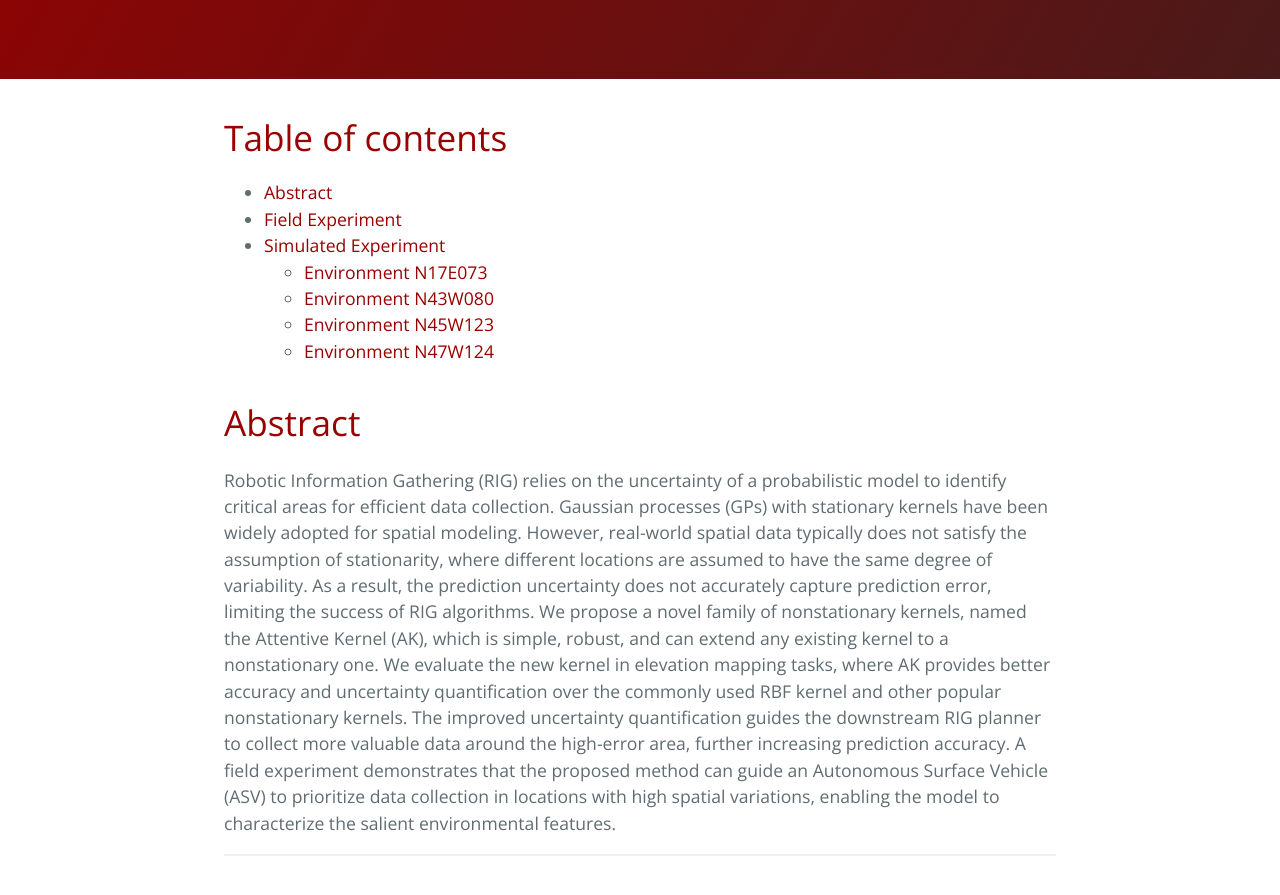
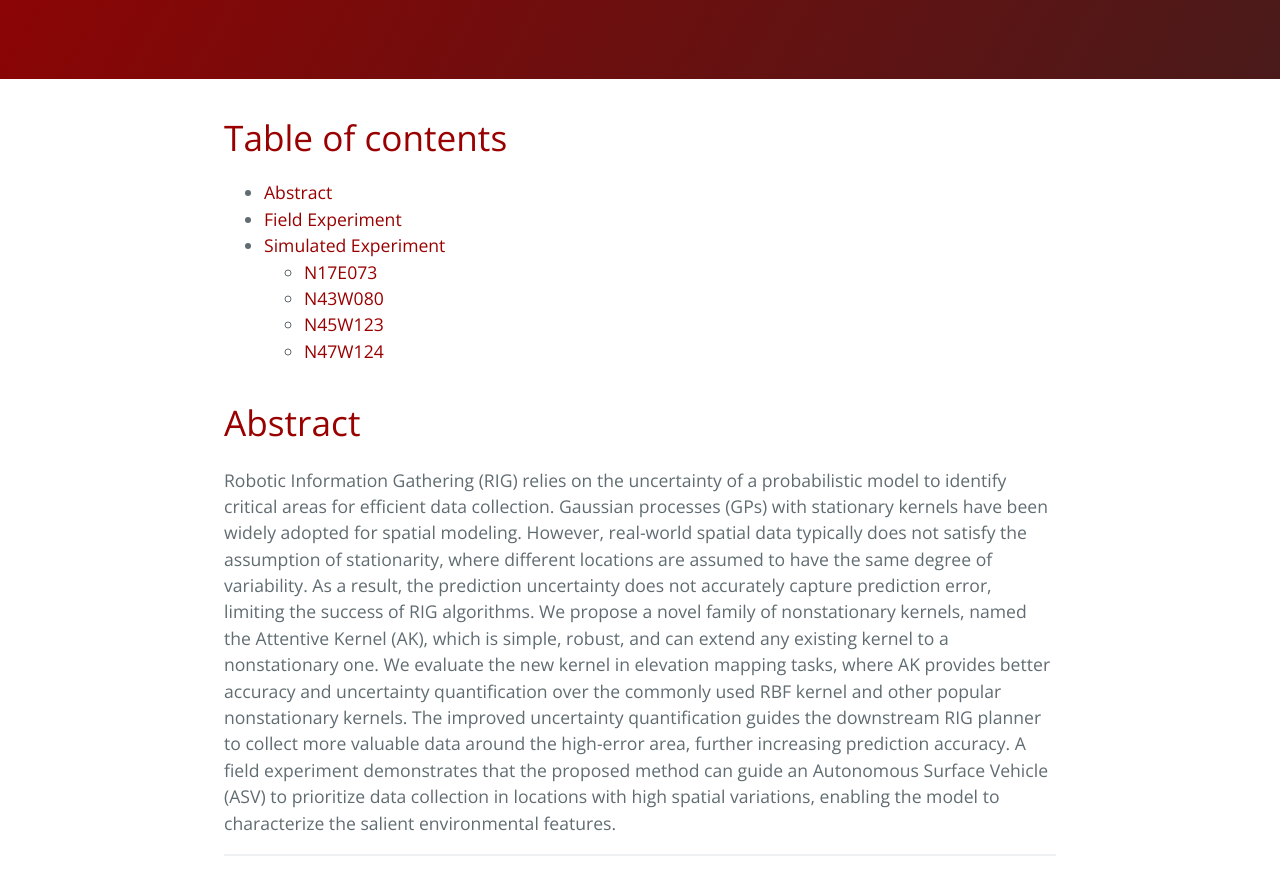
Before and after one commit to Weizhe-Chen/attentive_kernels, a Jekyll site: the page built from index.md, in a window 1280 px wide and 900 px high, scrolled down 488 px. Shown: the top 895 px of the window. Built offline with Jekyll 4.4.1, drawn with Linux system fonts in a browser that asks for light colours.

Commit message:
Delete Environment xxxx.

```diff
--- a/index.md
+++ b/index.md
@@ -10,10 +10,10 @@ youtubeId: XYxEubfIayM
 * [Abstract](#abstract)
 * [Field Experiment](#field_experiment)
 * [Simulated Experiment](#simulated_experiments)
-  * [Environment N17E073](#N17E073)
-  * [Environment N43W080](#N43W080)
-  * [Environment N45W123](#N45W123)
-  * [Environment N47W124](#N47W124)
+  * [N17E073](#N17E073)
+  * [N43W080](#N43W080)
+  * [N45W123](#N45W123)
+  * [N47W124](#N47W124)
 
 <a name="abstract"></a>
 # Abstract
```
Also changed, not shown: 1 other file.
